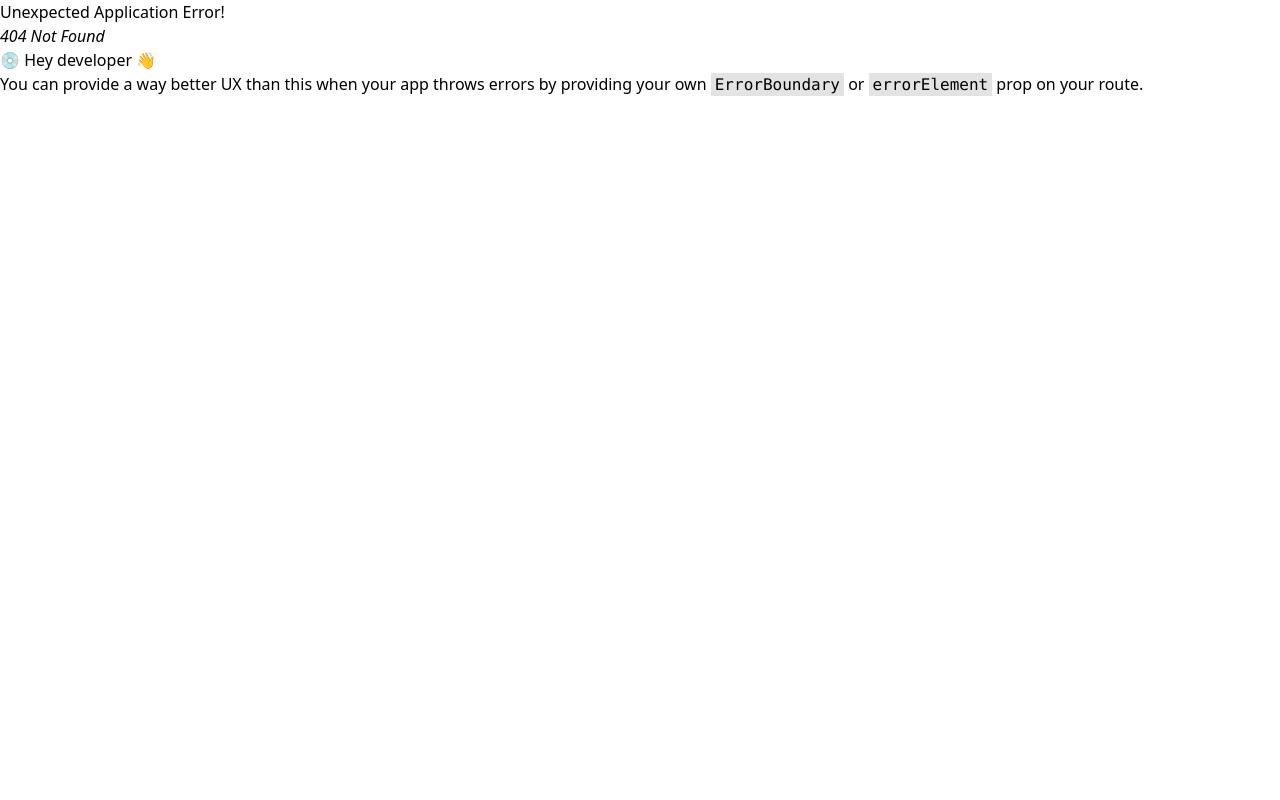
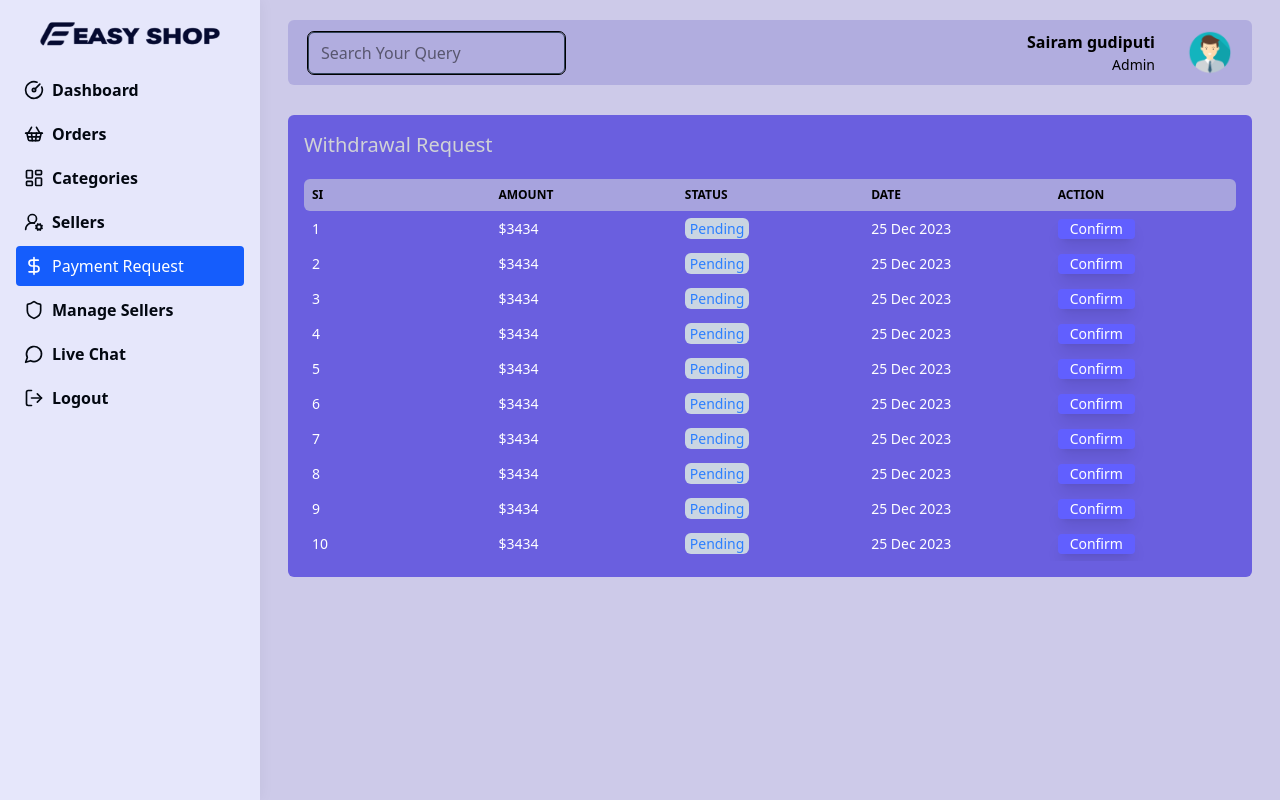
Before and after one commit to sairam-cpwt/EShop, a React (Vite) app in the folder fe-ecommerce/: page /payment-request in a window 1280 px wide. Before the commit this address had no page. Built offline with nearby package versions, Linux system fonts and the light colour scheme.

Commit message:
Working on deactive sellers

```diff
--- a/fe-ecommerce/package.json
+++ b/fe-ecommerce/package.json
@@ -36,6 +36,7 @@
     "@types/node": "^22.15.21",
     "@types/react": "^19.1.2",
     "@types/react-dom": "^19.1.2",
+    "@types/react-window": "^1.8.8",
     "@vitejs/plugin-react-swc": "^3.9.0",
     "eslint": "^9.25.0",
     "eslint-plugin-react-hooks": "^5.2.0",
--- /dev/null
+++ b/fe-ecommerce/src/pages/payment-requests/PaymentRequests.tsx
@@ -0,0 +1,72 @@
+import { forwardRef, type WheelEvent } from "react";
+import {
+  FixedSizeList as List,
+  type ListChildComponentProps,
+} from "react-window";
+
+const handleOnWheel = (e: WheelEvent<HTMLDivElement>) => {
+  console.log(e.deltaY);
+};
+
+const outerElementType = forwardRef<HTMLDivElement>((props, ref) => (
+  <div ref={ref} onWheel={handleOnWheel} {...props} />
+));
+
+export default function PaymentRequests() {
+  const Row = ({ index, style }: ListChildComponentProps) => {
+    return (
+      <div style={style} className="flex text-sm text-white font-medium">
+        <div className="w-[25%] p-2 whitespace-nowrap">{index + 1}</div>
+        <div className="w-[25%] p-2 whitespace-nowrap">$3434</div>
+        <div className="w-[25%] p-2 whitespace-nowrap">
+          <span className="py-[1px] px-[5px] bg-slate-300 text-blue-500 rounded-md text-sm">
+            Pending
+          </span>
+        </div>
+        <div className="w-[25%] p-2 whitespace-nowrap"> 25 Dec 2023 </div>
+        <div className="w-[25%] p-2 whitespace-nowrap">
+          <button className="bg-indigo-500 shadow-lg hover:shadow-indigo-500/50 px-3 py-[2px cursor-pointer text-white rounded-sm text-sm]">
+            Confirm
+          </button>
+        </div>
+      </div>
+    );
+  };
+
+  return (
+    <>
+      <div className="px-2 lg:px-7 pt-5">
+        <div className="w-full p-4 bg-[#6a5fdf] rounded-md">
+          <h2 className="text-xl font-medium pb-5 text-[#d0d2d6]">
+            Withdrawal Request
+          </h2>
+          <div className="w-full">
+            <div className="w-full overflow-x-auto">
+              <div className="flex bg-[#a7a3de] uppercase text-xs font-bold min-w-[340px] rounded-md">
+                <div className="w-[25%] p-2"> SI </div>
+                <div className="w-[25%] p-2"> Amount </div>
+                <div className="w-[25%] p-2"> Status </div>
+                <div className="w-[25%] p-2"> Date </div>
+                <div className="w-[25%] p-2"> Action </div>
+              </div>
+
+              {
+                <List
+                  style={{ minWidth: "340px" }}
+                  className="List"
+                  height={350}
+                  itemCount={1000}
+                  itemSize={35}
+                  outerElementType={outerElementType}
+                  width={"100%"}
+                >
+                  {Row}
+                </List>
+              }
+            </div>
+          </div>
+        </div>
+      </div>
+    </>
+  );
+}
--- /dev/null
+++ b/fe-ecommerce/src/pages/payment-requests/index.ts
@@ -0,0 +1 @@
+export { default } from "./PaymentRequests";
--- a/fe-ecommerce/src/pages/router/routes/adminRoutes.tsx
+++ b/fe-ecommerce/src/pages/router/routes/adminRoutes.tsx
@@ -5,6 +5,7 @@ const AdminDashboard = lazy(() => import("~/pages/dashboard/AdminDashboard"));
 const Orders = lazy(() => import("~/pages/orders"));
 const Categories = lazy(() => import("~/pages/categories"));
 const Seller = lazy(() => import("~/pages/seller"));
+const PaymentRequests = lazy(() => import("~/pages/payment-requests"));
 
 const AdminRoutes = [
   {
@@ -12,28 +13,29 @@ const AdminRoutes = [
     children: [
       {
         path: "/admin/dashboard",
-        index: true,
         roles: ["admin", "seller"],
         element: <AdminDashboard />,
       },
       {
         path: "/admin/orders",
-        index: true,
         roles: ["admin", "seller"],
         element: <Orders />,
       },
       {
         path: "/categories",
-        index: true,
         roles: ["admin", "seller"],
         element: <Categories />,
       },
 
       {
         path: "/seller",
-        index: true,
         roles: ["admin", "seller"],
         element: <Seller />,
+      },
+      {
+        path: "/payment-request",
+        roles: ["admin", "seller"],
+        element: <PaymentRequests />,
       },
     ],
   },
```
Also changed, not shown: 1 other file (tests, documents, lock files or other folders).
